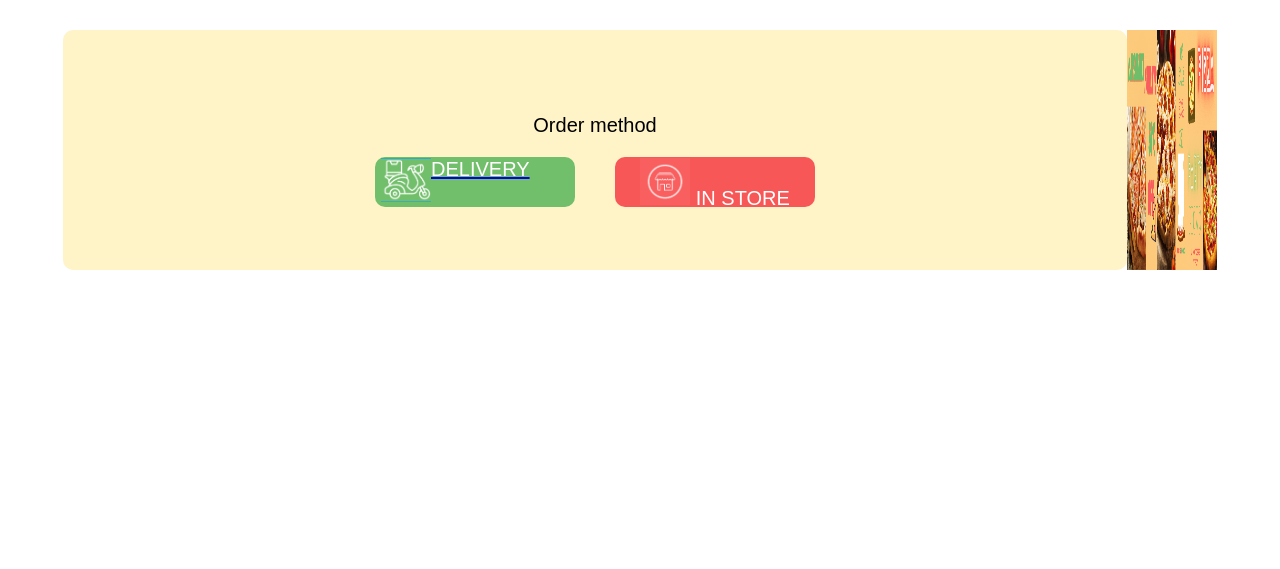
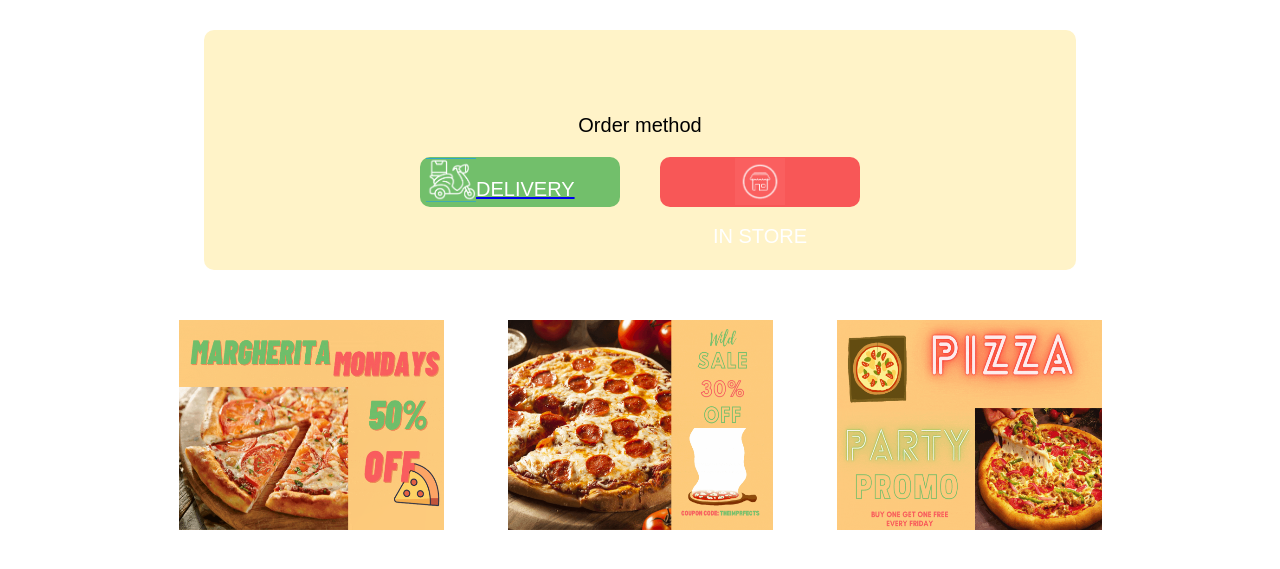
Before and after one commit to GTTLWinter/Mario_and_Luigis_sussy_pizzaria, a Flask app: page /hpage in a window 1280 px wide. Shown: the top 569 px of the page. Run offline with Flask 2, Linux system fonts and the light colour scheme; the visitor is signed in with stand-in values (Sample User, id 1); some web fonts are replaced.

Commit message:
... working on stuff

```diff
--- a/orders.csv
+++ b/orders.csv
@@ -35,3 +35,4 @@ Done, ,57241558,margaritha,pepperoni,BBQC,30,
 ,126,15813160,pepperoni,10,
 ,126,26380163,pepperoni,10,
 ,126,97589808,0,
+,126,5045026,pepperoni,10,
--- a/static/css/homepage.css
+++ b/static/css/homepage.css
@@ -131,8 +131,13 @@ h1{
 /****************************************************BLOCK*********************************************/
 /******************************************************************************************************/
 
+.Vertical1{
+    display: flex;
+    justify-content: center;
+}
 
 .Horizontalposition{
+    order:1;
     display: flex;
     flex-direction:row;
     justify-content: center;
@@ -146,7 +151,9 @@ h1{
     justify-content: center;
 }
 
-.Verticalposition{
+
+
+.Verticalposition2{
     order: 1;
     display: flex;
     flex-direction: column;
@@ -155,7 +162,7 @@ h1{
     background-color: rgba(255, 243, 200, 1);
     border-radius: 10px;
     height: 200px;
-    width: 80%;
+    width: 65%;
 }
 
 .center{
@@ -182,7 +189,7 @@ h1{
 #Deliver{
     order: 2;
     display: flex;
-    flex-direction: row;
+    flex-direction: r;
     background-color: rgba(114, 191, 107, 1);
     color: white;
     border:none;
@@ -218,8 +225,15 @@ h1{
     border-radius: 10px;
     font-family: 'Chau Philomene One', sans-serif;
     font-size: 20px;
+    vertical-align: middle;
+}
+
+#label2{
+justify-content: center;
+vertical-align: middle;
 
 }
+
 
 .spacing{
     padding-left: 20px;
@@ -233,7 +247,33 @@ h1{
     order:2;
     display: flex;
     flex-direction: row;
+    justify-content: center;
+
 }
+
+.images{
+    padding-top: 20px;
+}
+
+#promo1{
+    width: 265px;
+    height: 210px;
+    padding: 30px;
+}
+
+#promo2{
+    width: 265px;
+    height: 210px;
+    padding: 30px;
+}
+
+#promo3{
+    width: 265px;
+    height: 210px;
+    padding: 30px;
+}
+
+
 
 /******************************************************************************************************/
 /*******************************************BARS AT THE BOTTOM*****************************************/
--- a/static/css/payment.css
+++ b/static/css/payment.css
@@ -144,7 +144,7 @@ h1{
 
     .PaymentIcons{
         display: flex;
-        flex-direction: row;
+        flex-direction: column;
     }
 
     #Paypal{
@@ -155,7 +155,6 @@ h1{
 
     #VisaMasterCard{
         order: 2;
-        padding-left: 80px;
         height: 20px;
         width: 80px;
     }
--- a/templates/homepage.html
+++ b/templates/homepage.html
@@ -7,59 +7,11 @@
 
     </head>
     <body>
-<!--
-        <div class="LogoandLogin">
-            <div class="LogoContainer">
-                <h1>
-                    <div class="Mariologo"> MARIO </div>
-                    <div class="andsymbol"> & </div>
-                    <div class= "Luigilogo"> LUIGI'S </div>
-                    PIZZERIA
 
-                </h1>
-            </div>
-
-            <div class="Loginbutton">
-                <a href="login.html">
-                    <button id="login"> LOGIN </button>
-                </a>
-            </div>
-
-        </div>
-
-        <div class="Menubar">
-            <div class="Redbar">
-
-                <a href="/">
-                    <button id="HOME"onclick="location.href='/'" type="button">HOME</button>
-                </a>
-
-                <a href="ordertracker.html">
-                    <button id="Check"> ORDER TRACKING</button>
-                </a>
-
-
-            </div>
-            <div class="Greenbar">
-                <a href="pizzas.html">
-                    <button id="HOME"> PIZZAS</button>
-                </a>
-
-                <a href="drinks.html">
-                    <button id="Check"> DRINKS</button>
-                </a>
-
-                <a href="desserts.html">
-                    <button id="Check"> DESERT</button>
-                </a>
-
-            </div>
-        </div>
--->
 
             <div class="Horizontalposition">
 
-                <div class="Verticalposition">
+                <div class="Verticalposition2">
                     <div class="center">
                         <p id="Choose">Order method</p>
                     </div>
@@ -69,7 +21,7 @@
 
                             <button id="Deliver">
                                 <img src="../static/19DeliveryLogo.png"alt="Delivery" width="50px" id="DeliveryIcon">
-                                    <label id="label">DELIVERY</label>
+                                <p id="label1">DELIVERY</p>
                             </button>
                         </a>
 
@@ -79,37 +31,30 @@
                             <button id="Instore">
 
                                 <img src="../static/20Store.png"alt="Store" width="50px" id="StoreIcon">
-                                    <label>IN STORE</label>
+                                <p id="label2">IN STORE</p>
 
                             </button>
 
                         </a>
                     </div>
+
                 </div>
 
+            </div>
 
             <div class="PROMOS">
-                            <img src="../static/22MONDAYPROMO.gif" alt="MONDAYPROMO"  width="30px">
-                            <img src="../static/23PIZZASALE.gif" alt="MONDAYPROMO" width="30px">
-                            <img src="../static/24FRIDAYPROMO.gif" alt="MONDAYPROMO" width="30px">
+
+                <div class="images">
+
+                    <img src="../static/22MONDAYPROMO.gif" alt="MONDAYPROMO" id="promo1">
+                    <img src="../static/23PIZZASALE.gif" alt="MONDAYPROMO" id="promo2">
+                    <img src="../static/24FRIDAYPROMO.gif" alt="MONDAYPROMO" id="promo3">
+                </div>
 
             </div>
 
 
 
+    </body>
 
-
-           </div>
-        </div>
-
-<!--
-        <div class="Bottomlines">
-            <div id="bottombar1"></div>
-            <div id="bottombar2"></div>
-        </div>
--->
-
-
-    </body>
-    </div>
 </html>
--- a/templates/payment.html
+++ b/templates/payment.html
@@ -58,6 +58,7 @@
                     </div>
 
                     <div class="Name">
+                        <br>
                         <label id= "Name">Name on card:</label>
                         <input id="inputlength" type="text" name="ordernumber" value="" required><br>
                     </div>
```
Lines whose indentation alone changed are shown as unchanged.
